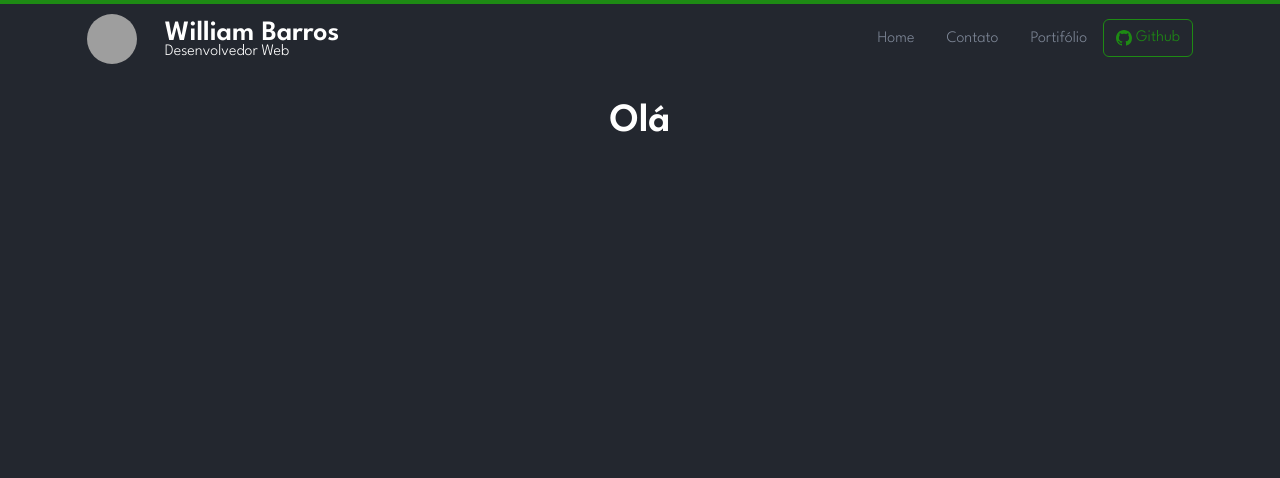
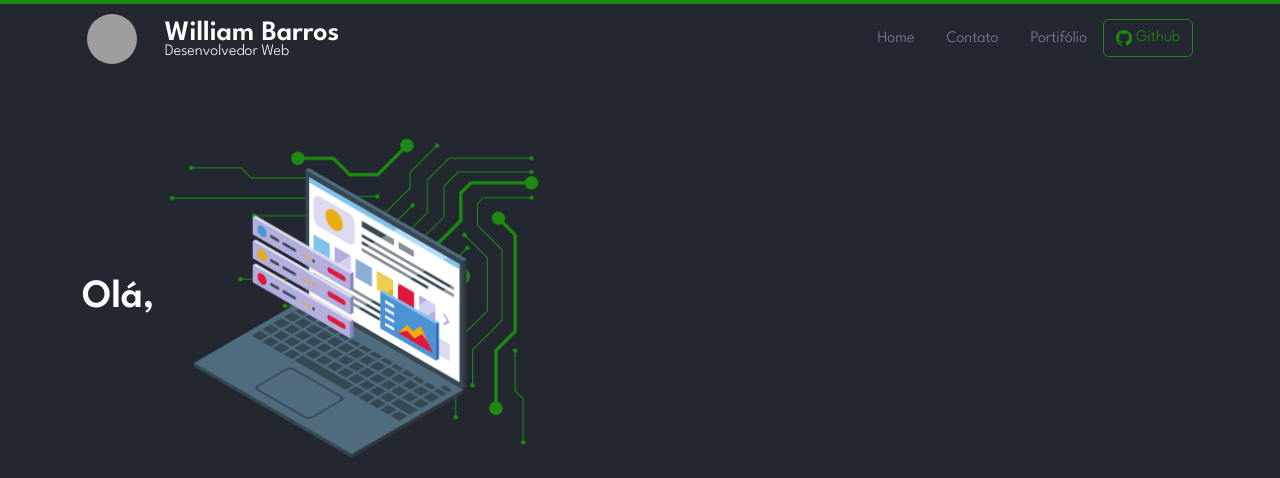
Before and after one commit to wsilvabarros/wsilvabarros.github.io, a Jekyll site: the page built from index.md, in a window 1280 px wide. Shown: the top 478 px of the page. Built offline with Jekyll 4.4.1, drawn with Linux system fonts in a browser that asks for light colours; grey boxes are pictures that could not be loaded.

Commit message:
Update index.md

```diff
--- a/index.md
+++ b/index.md
@@ -3,8 +3,13 @@ layout: default
 ---
 
 
-<div class="first-content d-flex justify-content-center">
-<h1> Olá</h1>
+<div class="first-content d-flex flex-direction-row">
+            <div class="d-flex justify-content-center align-items-center">
+                        <h1> Olá,  </h1>
+            </div>
+            <div class="d-flex justify-content-center align-items-center">
+                        <img src="https://williambarros.com.br/assets/image/destaque.png"  style="height:100%;" alt="Tecnologia e Desenvolvimento"/>
+            </div>
 </div>
 
 
```
